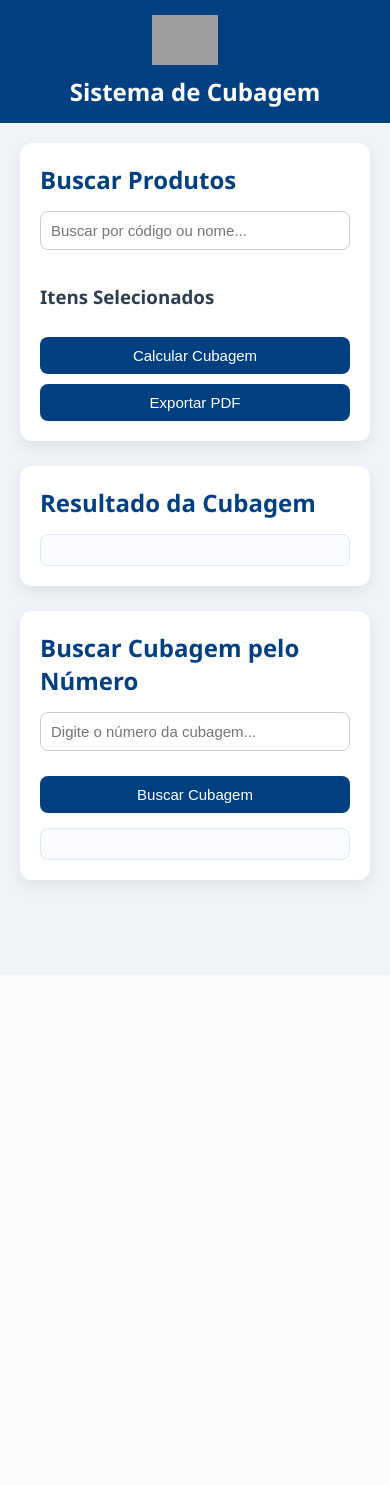
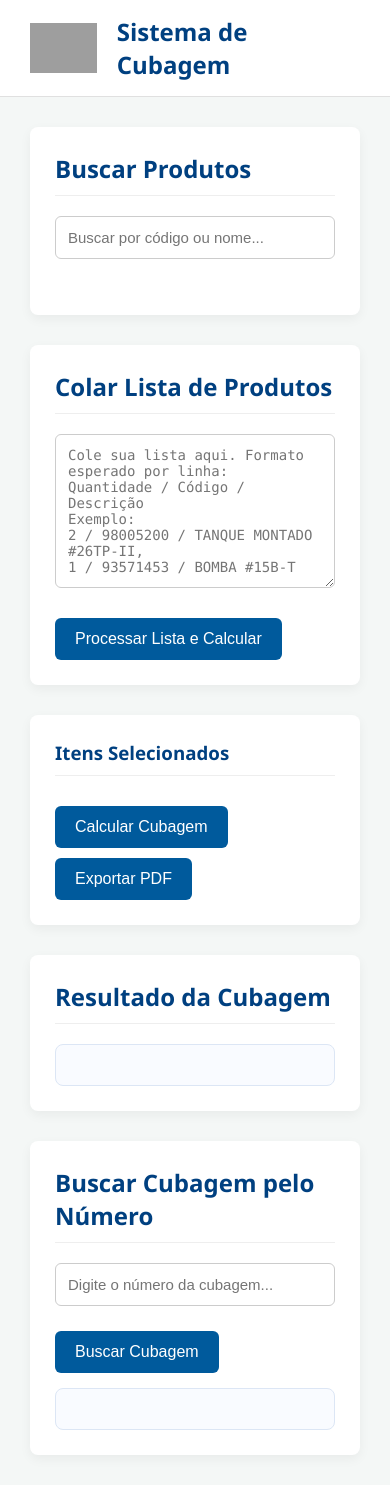
Before and after one commit to matheus1336/cubagemv2, a Flask app: page / in a window 390 px wide. Before the commit the page ends 894 px from the top, so only its background shows below. Run offline with Flask 3, Linux system fonts and the light colour scheme; some libraries are stand-ins or nearby versions; grey boxes are pictures that could not be loaded.

Commit message:
Update index.html

```diff
--- a/templates/index.html
+++ b/templates/index.html
@@ -8,16 +8,17 @@ body {
   font-family: "Segoe UI", Arial, sans-serif;
   margin: 0;
   padding: 0;
-  background: #f0f4f8;
-  color: #2c3e50;
+  background: #f4f7f6;
+  color: #333;
 }
 
 header {
-  background: #004080;
+  background: #ffffff;
   padding: 15px 30px;
   display: flex;
   align-items: center;
-  color: white;
+  color: #004080;
+  border-bottom: 1px solid #e0e0e0;
 }
 
 header img {
@@ -30,58 +31,88 @@ header h1 {
   margin: 0;
 }
 
-/* Container principal */
 main {
-  max-width: 1100px;
-  margin: 20px auto;
-  padding: 0 20px 50px 20px;
+  max-width: 1200px;
+  margin: 30px auto;
+  padding: 0 30px;
 }
 
-/* Card */
+.layout-container {
+  display: flex;
+  gap: 30px;
+}
+
+.left-column {
+  flex: 2;
+  display: flex;
+  flex-direction: column;
+  gap: 30px;
+}
+
+.right-column {
+  flex: 1;
+  display: flex;
+  flex-direction: column;
+  gap: 30px;
+}
+
 .card {
   background: white;
-  border-radius: 12px;
-  box-shadow: 0 6px 15px rgba(0,0,0,0.08);
-  padding: 20px;
-  margin-bottom: 25px;
+  border-radius: 8px;
+  box-shadow: 0 4px 12px rgba(0,0,0,0.05);
+  padding: 25px;
+  margin-bottom: 0;
 }
 
-/* Títulos */
-h2 {
+h2, h3 {
   color: #004080;
   margin-top: 0;
-  margin-bottom: 15px;
+  margin-bottom: 20px;
+  border-bottom: 1px solid #eee;
+  padding-bottom: 10px;
 }
 
-/* Inputs e botões */
 input[type="text"], input[type="number"] {
-  padding: 10px;
+  padding: 12px;
   width: 100%;
   border: 1px solid #ccc;
-  border-radius: 8px;
+  border-radius: 6px;
   margin-bottom: 15px;
   font-size: 15px;
   box-sizing: border-box;
 }
 
+textarea {
+  width: 100%;
+  padding: 12px;
+  border: 1px solid #ccc;
+  border-radius: 6px;
+  margin-bottom: 15px;
+  font-size: 14px;
+  box-sizing: border-box;
+  font-family: "Consolas", "Monaco", monospace;
+  resize: vertical;
+}
+
 button {
-  background: #004080;
+  background: #005a9c;
   color: white;
-  padding: 10px 16px;
+  padding: 12px 20px;
   border: none;
-  border-radius: 8px;
+  border-radius: 6px;
   cursor: pointer;
-  font-size: 15px;
+  font-size: 16px;
+  font-weight: 500;
   transition: 0.2s;
   margin-right: 10px;
-  margin-top: 5px;
+  margin-top: 10px;
 }
 
 button:hover {
-  background: #0066cc;
+  background: #004080;
+  box-shadow: 0 2px 8px rgba(0,0,0,0.1);
 }
 
-/* Lista de produtos */
 ul {
   list-style: none;
   padding: 0;
@@ -91,10 +122,10 @@ li.produto {
   display: flex;
   justify-content: space-between;
   align-items: center;
-  border: 1px solid #ddd;
-  border-radius: 8px;
-  padding: 10px;
-  margin: 5px 0;
+  border: 1px solid #e0e0e0;
+  border-radius: 6px;
+  padding: 12px;
+  margin: 8px 0;
   background: #fafafa;
 }
 
@@ -109,11 +140,10 @@ li.produto button:hover {
   background: #2ecc71;
 }
 
-/* Resultado cubagem */
 #resultado, #resultado_busca {
   background: #f9fbff;
   border: 1px solid #dce6f5;
-  padding: 15px;
+  padding: 20px;
   border-radius: 8px;
   margin-top: 15px;
   overflow-x: auto;
@@ -122,36 +152,34 @@ li.produto button:hover {
 table {
   width: 100%;
   border-collapse: collapse;
-  margin-top: 10px;
+  margin-top: 15px;
 }
 
 table th, table td {
-  border: 1px solid #ddd;
-  padding: 8px;
+  border: 1px solid #e0e0e0;
+  padding: 12px;
   text-align: left;
-  font-size: 13px;
+  font-size: 14px;
 }
 
 table th {
-  background: #004080;
-  color: white;
+  background: #f9fafb;
+  color: #333;
+  font-weight: 600;
 }
 
-/* Divisão de seções */
-.section {
-  margin-bottom: 25px;
+table tr:nth-child(even) {
+  background-color: #fdfdfd;
 }
 
-/* Botões dentro de listas */
 .produto-buttons button {
   margin-left: 5px;
 }
 
-/* Responsividade */
-@media(max-width: 768px) {
-  header { flex-direction: column; text-align: center; }
-  header img { margin-bottom: 10px; }
-  button { width: 100%; margin-top: 10px; }
+@media(max-width: 900px) {
+  .layout-container {
+    flex-direction: column;
+  }
 }
 </style>
 </head>
@@ -162,34 +190,45 @@ table th {
 </header>
 
 <main>
-  <!-- Seção 1: Busca de produtos -->
+  <div class="layout-container">
+    <!-- Coluna da Esquerda: Ações -->
+    <div class="left-column">
       <div class="card section">
         <h2>Buscar Produtos</h2>
         <input type="text" id="busca" placeholder="Buscar por código ou nome...">
         <ul id="resultados"></ul>
-
+      </div>
+      <div class="card section">
+        <h2>Colar Lista de Produtos</h2>
+        <textarea id="paste_area" rows="8" placeholder="Cole sua lista aqui. Formato esperado por linha:&#10;Quantidade / Código / Descrição&#10;Exemplo:&#10;2 / 98005200 / TANQUE MONTADO #26TP-II,&#10;1 / 93571453 / BOMBA #15B-T"></textarea>
+        <button onclick="processarListaPendente()">Processar Lista e Calcular</button>
+      </div>
+      <div class="card section">
         <h3>Itens Selecionados</h3>
         <ul id="selecionados"></ul>
         <button onclick="calcularCubagem()">Calcular Cubagem</button>
         <button onclick="exportarPDF()">Exportar PDF</button>
       </div>
+    </div>
 
-  <!-- Seção 2: Resultado cubagem -->
+    <!-- Coluna da Direita: Resultados -->
+    <div class="right-column">
       <div class="card section">
         <h2>Resultado da Cubagem</h2>
         <div id="resultado"></div>
       </div>
-
-  <!-- Seção 3: Buscar cubagem pelo número -->
       <div class="card section">
         <h2>Buscar Cubagem pelo Número</h2>
         <input type="number" id="busca_cubagem" placeholder="Digite o número da cubagem...">
         <button onclick="buscarCubagem()">Buscar Cubagem</button>
         <div id="resultado_busca"></div>
       </div>
+    </div>
+  </div>
 </main>
 
 <script src="https://cdnjs.cloudflare.com/ajax/libs/jspdf/2.5.1/jspdf.umd.min.js"></script>
+<script src="https://cdnjs.cloudflare.com/ajax/libs/jspdf-autotable/3.5.25/jspdf.plugin.autotable.min.js"></script>
 <script>
 // --- JS permanece igual ao anterior ---
 const resultadosEl = document.getElementById("resultados");
@@ -207,16 +246,44 @@ document.getElementById("busca").addEventListener("input", async (e) => {
     const li = document.createElement("li");
     li.className = "produto";
     li.innerHTML = `<span>${prod.Codigo} - ${prod.Nome} (${prod.m3_total.toFixed(3)} m³, ${prod.Peso.toFixed(2)} kg)</span>
-      <button onclick="adicionar('${prod.Codigo}','${prod.Nome}')">Adicionar</button>`;
+      <button onclick="adicionar(this, '${prod.Codigo}','${prod.Nome}')">Adicionar</button>`;
     resultadosEl.appendChild(li);
   });
 });
 
-function adicionar(codigo, nome) {
-  const existente = selecionados.find(i => i.codigo === codigo);
-  if (existente) existente.quantidade++;
-  else selecionados.push({ codigo, nome, quantidade:1 });
+async function adicionarItemESeusAgregados(item) {
+  const existente = selecionados.find(i => i.codigo === item.codigo);
+  if (existente) {
+    existente.quantidade += item.quantidade;
+  } else {
+    selecionados.push(item);
+  }
+
+  if (item.nome.startsWith("SPA J")) {
+    const match = item.nome.match(/J\d{3}/);
+    if (match) {
+        const spaModel = match[0];
+        const searchTerm = `Cobertura Térmica - ${spaModel}`;
+        const res = await fetch(`/buscar?q=${encodeURIComponent(searchTerm)}`);
+        const data = await res.json();
+        if (data.length > 0) {
+            const cover = data[0];
+            const coverInCart = selecionados.find(i => i.codigo === cover.Codigo);
+            if (!coverInCart) {
+                selecionados.push({ codigo: cover.Codigo, nome: cover.Nome, quantidade: 1 });
+            }
+        }
+    }
+  }
+}
+
+async function adicionar(buttonElement, codigo, nome) {
+  await adicionarItemESeusAgregados({ codigo, nome, quantidade: 1 });
   atualizarSelecionados();
+
+  buttonElement.textContent = 'Adicionado ✔';
+  buttonElement.disabled = true;
+  buttonElement.style.background = '#28a745';
 }
 
 function incrementar(codigo) { const item = selecionados.find(i => i.codigo===codigo); if(item){item.quantidade++; atualizarSelecionados();} }
@@ -279,31 +346,137 @@ async function buscarCubagem(){
 
 async function exportarPDF(){
     if(!ultimoResultado){ alert("Calcule a cubagem antes de exportar."); return; }
-  const {jsPDF} = window.jspdf;
-  const doc=new jsPDF({orientation:"portrait",unit:"mm",format:"a4"});
-  const margem=10, largura=190; let y=10;
-  const img=new Image(); img.src="https://i.postimg.cc/VLwvF6FG/jacuzzi-logo.png";
-  img.onload=function(){
-    doc.addImage(img,"PNG",margem,y,50,20); y+=25;
-    doc.setFontSize(18); doc.text("Relatório de Cubagem",70, y); y+=10;
+    const { jsPDF } = window.jspdf;
+    const doc = new jsPDF();
+
+    const head = [['Código', 'Nome', 'Qtd', 'Comp.', 'Larg.', 'Alt.', 'Volume', 'Peso (kg)']];
+    const body = ultimoResultado.itens.map(item => [
+        item.Codigo,
+        item.Nome,
+        item.Quantidade,
+        item.Comprimento.toFixed(2),
+        item.Largura.toFixed(2),
+        item.Altura.toFixed(2),
+        item.m3_total.toFixed(4),
+        item.Peso.toFixed(2)
+    ]);
+
+    const img = new Image();
+    img.src = "https://i.postimg.cc/VLwvF6FG/jacuzzi-logo.png";
+    img.onload = function() {
+        doc.addImage(img, 'PNG', 10, 10, 50, 20);
+        doc.setFontSize(18);
+        doc.text('Relatório de Cubagem', 70, 25);
+
         doc.setFontSize(12);
-    doc.text(`Número da Cubagem: ${ultimoResultado.numero_cubagem}`,margem,y); y+=7;
-    doc.text(`Total Volume: ${ultimoResultado.volume_total.toFixed(3)} m³`,margem,y); y+=7;
-    doc.text(`Total Peso: ${ultimoResultado.peso_total.toFixed(2)} kg`,margem,y); y+=10;
-    doc.text("Caixas possíveis:",margem,y); y+=7;
-    ultimoResultado.caixas.forEach(c=>{ doc.text(`- ${c.nome} (${c.capacidade} m³)`, margem+5, y); y+=7; });
-    y+=5; doc.setFontSize(14); doc.text("Itens Selecionados:",margem,y); y+=7;
-    doc.setFontSize(11);
-    ultimoResultado.itens.forEach(item=>{
-      const linha=`${item.Codigo} - ${item.Nome} | Qtd:${item.Quantidade} | C:${item.Comprimento} x L:${item.Largura} x A:${item.Altura} cm | V:${item.m3_total.toFixed(3)} m³ | P:${item.Peso.toFixed(2)} kg`;
-      const linhasQuebradas=doc.splitTextToSize(linha, largura);
-      linhasQuebradas.forEach(txt=>{
-        if(y>280){ doc.addPage(); y=20; }
-        doc.text(txt,margem,y); y+=6;
+        doc.text(`Número da Cubagem: ${ultimoResultado.numero_cubagem}`, 10, 40);
+        doc.text(`Data: ${new Date().toLocaleDateString()}`, 10, 47);
+        doc.text(`Volume Total: ${ultimoResultado.volume_total.toFixed(4)} m³`, 10, 54);
+        doc.text(`Peso Total: ${ultimoResultado.peso_total.toFixed(2)} kg`, 10, 61);
+
+        doc.autoTable({
+            head: head,
+            body: body,
+            startY: 70,
+            theme: 'grid',
+            headStyles: {
+                fillColor: [0, 64, 128]
+            }
         });
+
+        const caixasY = doc.autoTable.previous.finalY + 10;
+        doc.setFontSize(12);
+        doc.text('Caixas possíveis:', 10, caixasY);
+        let y = caixasY + 7;
+        ultimoResultado.caixas.forEach(c => {
+            doc.text(`- ${c.nome} (${c.capacidade} m³)`, 15, y);
+            y += 7;
         });
-    doc.save("relatorio_cubagem.pdf");
-  };
+
+        doc.save(`cubagem_${ultimoResultado.numero_cubagem}.pdf`);
+    }
+}
+
+async function processarListaPendente() {
+    const text = document.getElementById('paste_area').value;
+    if (!text.trim()) {
+        alert('Por favor, cole a lista de produtos na área de texto.');
+        return;
+    }
+
+    selecionados.length = 0;
+    atualizarSelecionados();
+
+    const lines = text.replace(/,/g, '\n').split('\n').filter(line => line.trim() !== '');
+
+    let itemsToProcess = [];
+    for (const line of lines) {
+        const firstSeparator = line.search(/[\/,]/);
+
+        if (firstSeparator === -1) continue;
+
+        const quantityStr = line.substring(0, firstSeparator).trim();
+        const quantity = parseInt(quantityStr, 10);
+        const identifier = line.substring(firstSeparator + 1).trim();
+
+        if (isNaN(quantity) || !identifier) continue;
+
+        if (!isNaN(identifier) && !isNaN(parseFloat(identifier))) {
+            itemsToProcess.push({ type: 'code', value: identifier, quantity: quantity });
+        } else {
+            itemsToProcess.push({ type: 'description', value: identifier, quantity: quantity });
+        }
+    }
+
+    const codesToFetch = itemsToProcess.filter(i => i.type === 'code').map(i => i.value);
+    const descriptionsToFetch = itemsToProcess.filter(i => i.type === 'description');
+
+    const fetchPromises = [];
+    if (codesToFetch.length > 0) {
+        fetchPromises.push(fetch('/buscar_lista', {
+            method: 'POST',
+            headers: { 'Content-Type': 'application/json' },
+            body: JSON.stringify({ codigos: codesToFetch })
+        }).then(res => res.json()));
+    }
+    for (const item of descriptionsToFetch) {
+        fetchPromises.push(fetch(`/buscar?q=${encodeURIComponent(item.value)}`).then(res => res.json()));
+    }
+
+    const allResults = await Promise.all(fetchPromises);
+    const allFoundProducts = allResults.flat();
+
+    const addPromises = [];
+    let notFoundItems = [];
+
+    for (const item of itemsToProcess) {
+        let product;
+        if (item.type === 'code') {
+            product = allFoundProducts.find(p => p.Codigo === item.value);
+        } else {
+            product = allFoundProducts.find(p => p.Nome.toLowerCase().includes(item.value.toLowerCase()));
+        }
+
+        if (product) {
+            addPromises.push(adicionarItemESeusAgregados({
+                codigo: product.Codigo,
+                nome: product.Nome,
+                quantidade: item.quantity
+            }));
+        } else {
+            notFoundItems.push(item.value);
+        }
+    }
+
+    await Promise.all(addPromises);
+
+    atualizarSelecionados();
+
+    if (notFoundItems.length > 0) {
+        alert(`Os seguintes itens não foram encontrados:\n${notFoundItems.join('\n')}`);
+    }
+
+    await calcularCubagem();
 }
 </script>
 </body>
```
Lines whose indentation alone changed are shown as unchanged.
